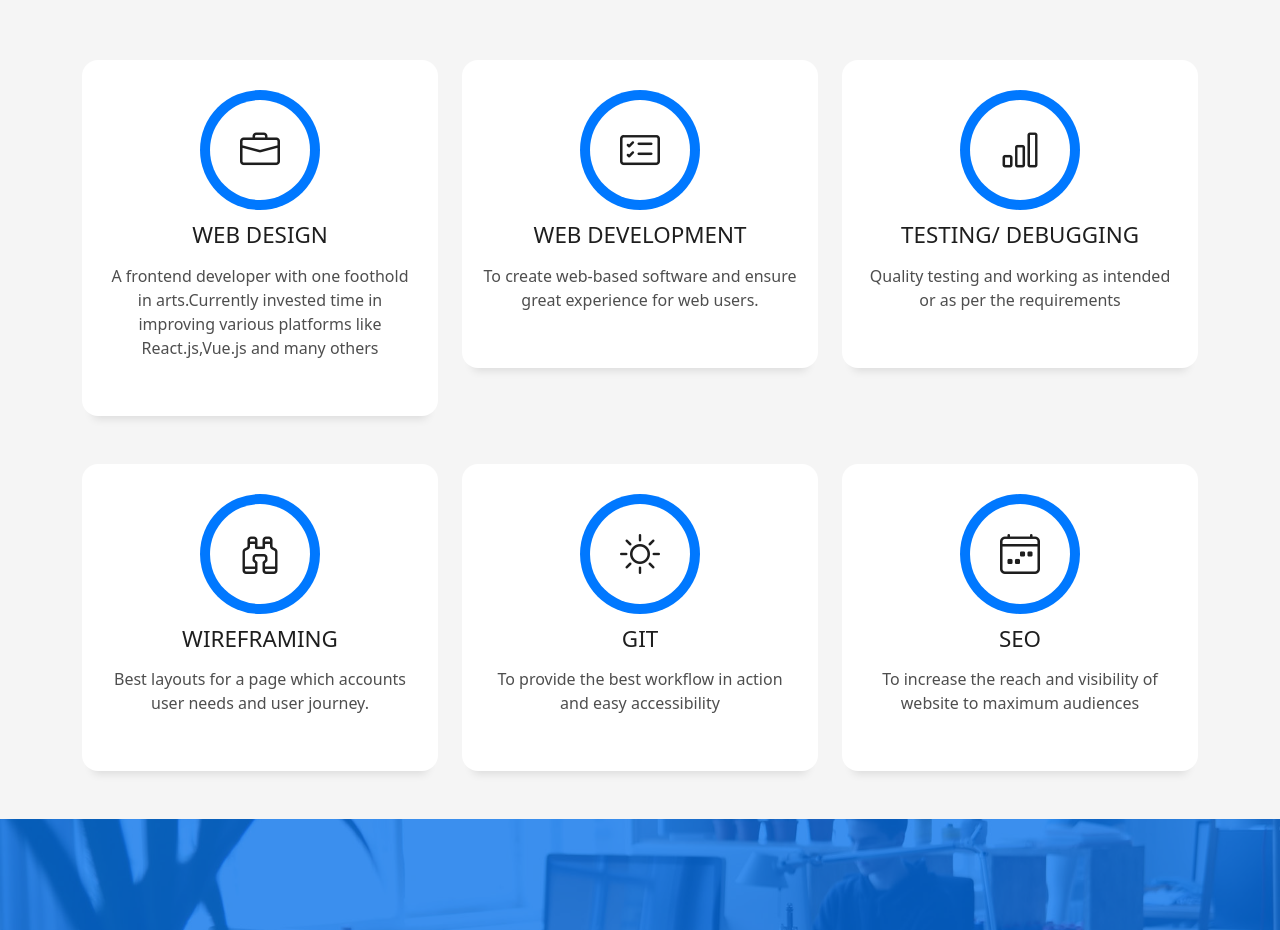
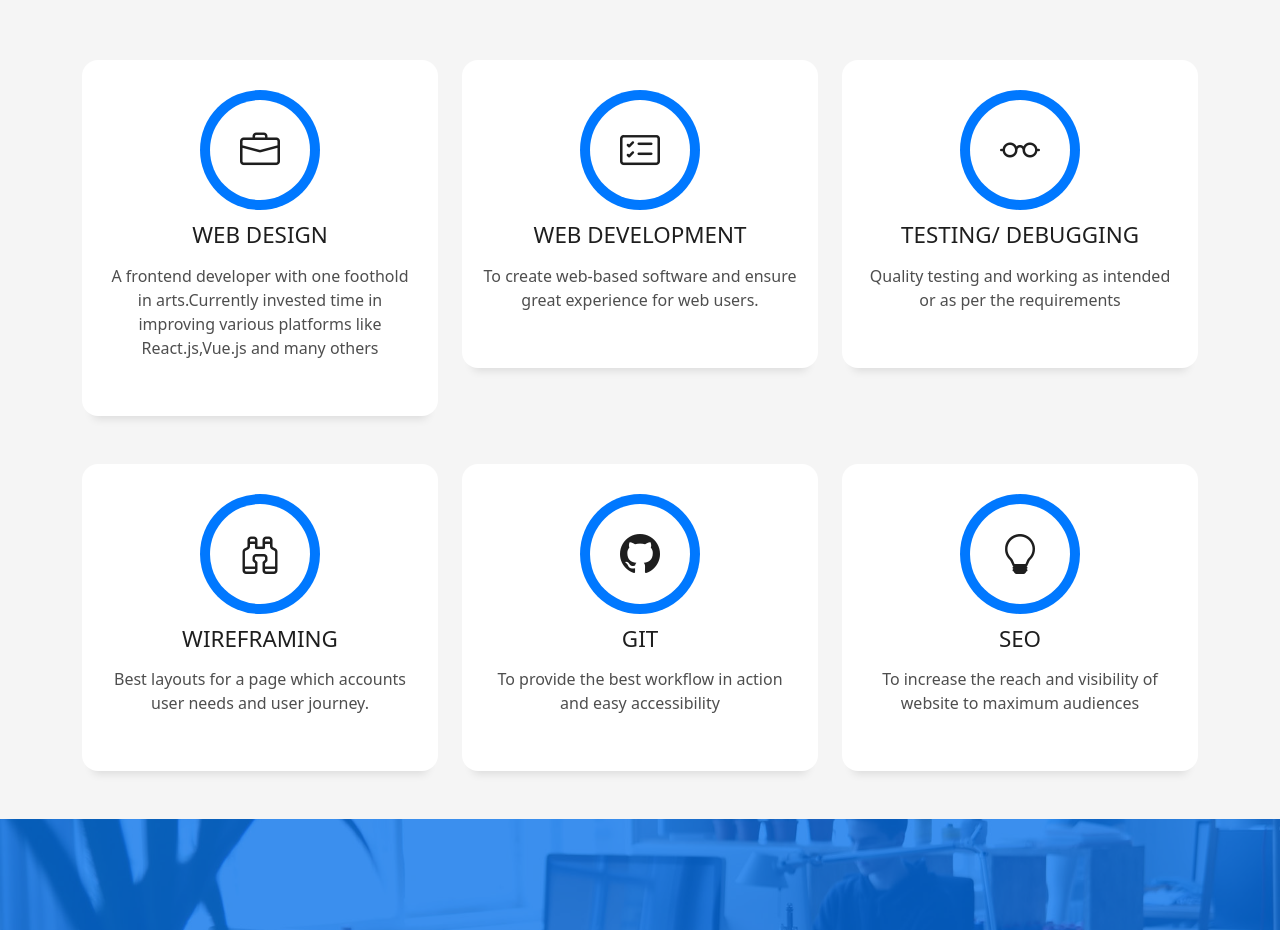
Before and after one commit to alwinabraham/personalportfolio.com, a plain HTML site: page index.html in a window 1280 px wide. Shown: the part 1720-2650 px from the top of the page. Drawn offline with Linux system fonts and the light colour scheme; files whose address does not match are found by name.

Commit message:
Update index.html

```diff
--- a/index.html
+++ b/index.html
@@ -190,7 +190,7 @@
           <div class="col-md-4">
             <div class="service-box">
               <div class="service-ico">
-                <span class="ico-circle"><i class="bi bi-bar-chart"></i></span>
+                <span class="ico-circle"><i class="bi bi-eyeglasses"></i></span>
               </div>
               <div class="service-content">
                 <h2 class="s-title">TESTING/ DEBUGGING</h2>
@@ -216,7 +216,7 @@
           <div class="col-md-4">
             <div class="service-box">
               <div class="service-ico">
-                <span class="ico-circle"><i class="bi bi-brightness-high"></i></span>
+                <span class="ico-circle"><i class="bi bi-github"></i></span>
               </div>
               <div class="service-content">
                 <h2 class="s-title">GIT</h2>
@@ -229,7 +229,7 @@
           <div class="col-md-4">
             <div class="service-box">
               <div class="service-ico">
-                <span class="ico-circle"><i class="bi bi-calendar4-week"></i></span>
+                <span class="ico-circle"><i class="bi bi-lightbulb"></i></span>
               </div>
               <div class="service-content">
                 <h2 class="s-title">SEO</h2>
```
